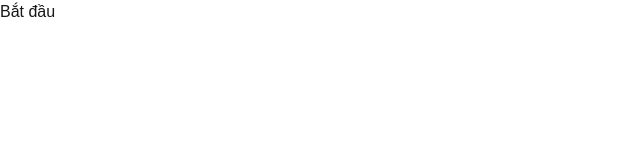
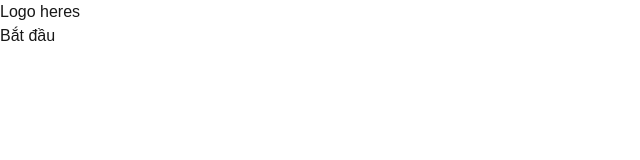
Before and after one commit to atk1432/EmoTouch, a Next.js app: page /mindtest in a window 1280 px wide. Shown: the top 160 px of the page, without its empty margins (0-640 px from the left). Built offline with nearby package versions, Linux system fonts and the light colour scheme; a web font is replaced by a local one.

Commit message:
complete question

```diff
--- a/src/app/about.js
+++ b/src/app/about.js
@@ -1,4 +1,4 @@
-import Title from "./extension"
+import { Title } from "./extension"
 import Image from "next/image"
 import avatarPic from "../../public/avatar.jpg"
 
--- a/src/app/extension.js
+++ b/src/app/extension.js
@@ -1,5 +1,16 @@
-export default function Title({ children }) {
+import Link from "next/link"
+import { clearScreenDown } from "readline"
+
+export function Title({ children }) {
   return (
     <h1 className="my-10 self-center font-bold text-4xl">{ children }</h1>
   )
 }
+
+export function Logo({ className }) {
+  return (
+    <div>
+      <Link href="/" className={ className } >Logo heres</Link>
+    </div>
+  )
+}
--- a/src/app/footer.js
+++ b/src/app/footer.js
@@ -8,8 +8,8 @@ export default function Footer() {
   if (currentUrl == '/mindtest')
     return <></>
   return (
-    <div className="w-full h-9 bg-black">
-      <h1 className="text-white">Footer here</h1>
+    <div className="w-full py-5 bg-black">
+      <h1 className="text-white opacity-80 text-center">@Copyright</h1>
     </div>
   )
 }
--- a/src/app/mindtest/analysis_question.js
+++ b/src/app/mindtest/analysis_question.js
@@ -162,6 +162,6 @@ export function classifyDepression(chenScore, psqiScore, dass21Score) {
       } else {
           return "Trầm cảm nghiêm trọng";
       }
-  }
+    }
   }
 }
--- a/src/app/mindtest/layout.js
+++ b/src/app/mindtest/layout.js
@@ -1,4 +1,5 @@
 import { Afacad_Flux } from "next/font/google"
+import { Logo } from "../extension"
 
 const afacadFlux = Afacad_Flux({
   weight: '500',
@@ -8,7 +9,8 @@ const afacadFlux = Afacad_Flux({
 
 export default function TestLayout({ children }) {
   return (
-  <div className="flex justify-center items-center bg-slate-300 h-full w-full fixed">
+  <div className="flex justify-center flex-col items-center bg-slate-300 h-full w-full fixed">
+    <Logo className="mb-10 block" />
     <div className="flex justify-center w-full">
       {children}
     </div>
--- a/src/app/mindtest/page.js
+++ b/src/app/mindtest/page.js
@@ -53,7 +53,8 @@ export default function Test() {
             <button
               onClick={ () => {
                 if (choiceAnswer != null) {
-                  checkAnswer(currentQuestion, choiceAnswer, scores)
+                  // console.log(choiceAnswer)
+                  checkAnswer(currentQuestion, choiceAnswer, scores.current)
                   setCurrentQuestion(currentQuestion + 1)
                   setChoiceAnswer(null)
                 }
@@ -66,9 +67,14 @@ export default function Test() {
             </button>
           </> :
           <>
+            {/* { console.log(scores) } */}
             <h1 className="text-xl self-center flex">
               <p className="underline underline-offset-1 mr-2">Kết quả: </p>
-              { classifyDepression(scores.scores3, scores.score2, 2 * scores.score1)
+              {classifyDepression(
+                scores.current.score3,
+                scores.current.score2,
+                2 * scores.current.score1
+              )
               }
             </h1>
             <button
--- a/src/app/whatisthis.js
+++ b/src/app/whatisthis.js
@@ -1,5 +1,5 @@
 import Image from "next/image"
-import Title from "./extension"
+import { Title } from "./extension"
 import aiPic from "../../public/ai.png"
 
 export default function Describe() {
```
